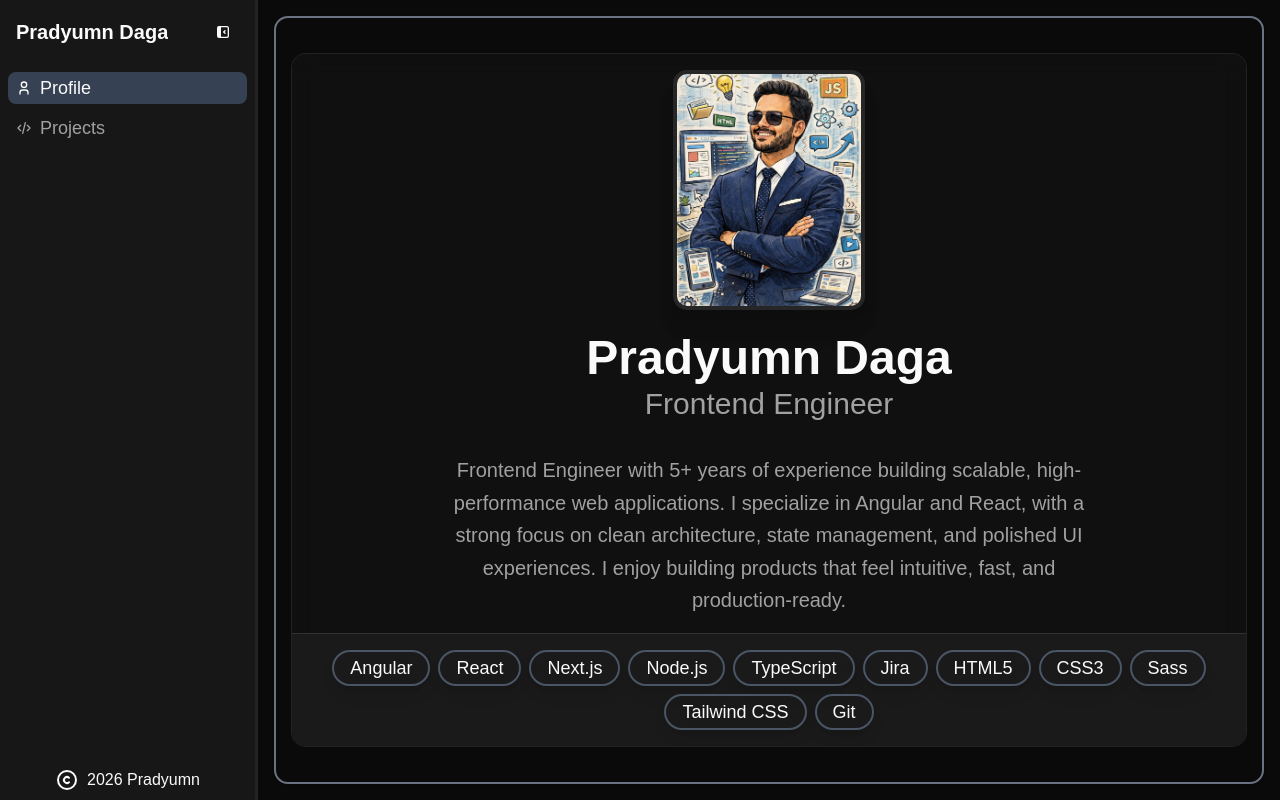
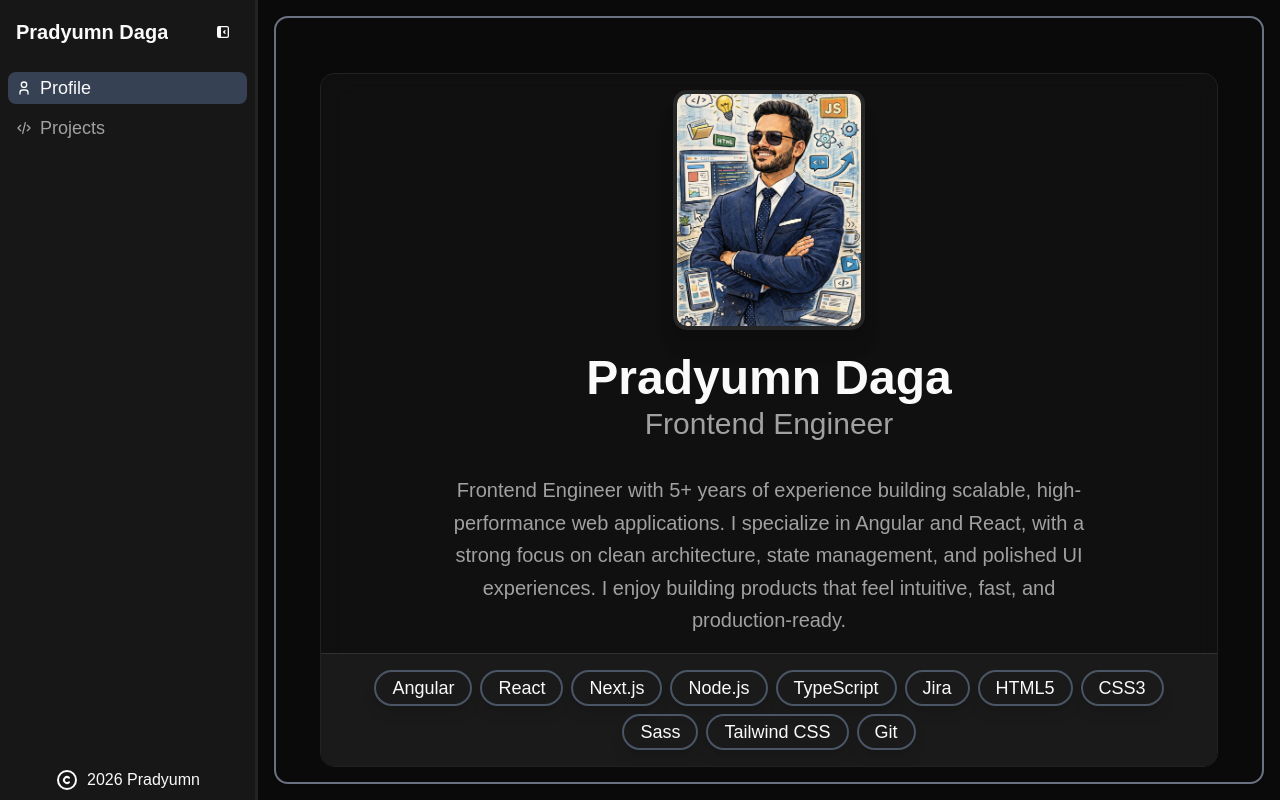
Before and after one commit to pradyumndaga/my-portfolio, a React (Vite) app: page /profile in a window 1280 px wide. Built offline with nearby package versions, Linux system fonts and the light colour scheme.

Commit message:
fix issues

```diff
--- a/src/components/dashboard.tsx
+++ b/src/components/dashboard.tsx
@@ -3,7 +3,7 @@ import { SideMenu } from "./side-menu";
 
 export const Dashboard = () => {
     return (
-        <div className="flex h-svh w-full overflow-hidden">
+        <div className="flex h-screen w-screen overflow-hidden">
             <div className="border-r-2 h-full"><SideMenu /></div>
             <div className="flex-1 m-4 p-2 border-2 border-gray-500 rounded-xl shadow-sm overflow-y-auto">
                 <Outlet />
--- a/src/components/profile.tsx
+++ b/src/components/profile.tsx
@@ -51,8 +51,8 @@ export const Profile = () => {
     ];
     return (
         <>
-            <div className="h-full flex items-center justify-center ml-2 mr-2">
-                <Card className="w-full relative overflow-hidden bg-card/50 backdrop-blur-md">
+            <div className="min-h-full flex items-start md:items-center justify-center pt-12 pb-8 px-4">
+                <Card className="max-w-4xl w-full relative overflow-hidden bg-card/50 backdrop-blur-md">
                     <CardHeader className="flex flex-col-reverse items-center gap-6">
                         <div className="flex flex-col gap-1 text-center">
                             <CardTitle className="text-3xl md:text-5xl font-bold">Pradyumn Daga</CardTitle>
```
